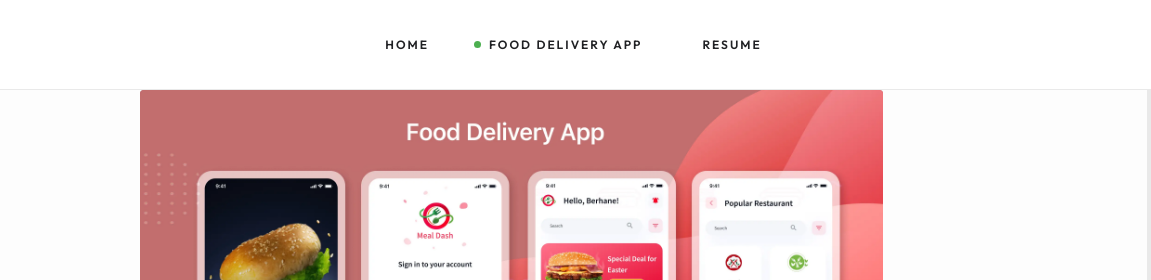
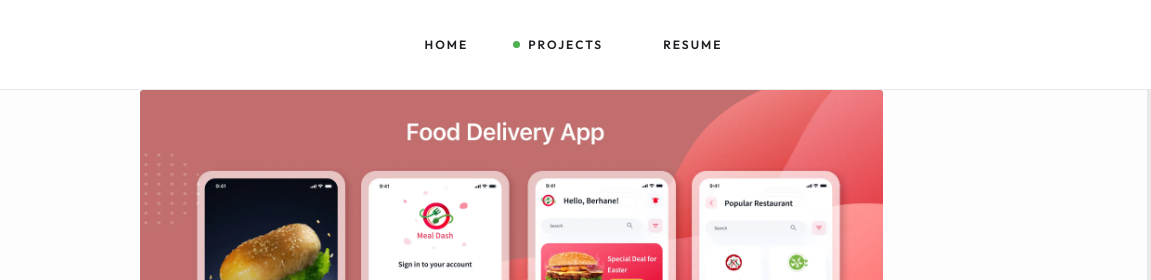
Before and after one commit to designspecial/brexfolio, a plain HTML site: page food_delivery.html in a window 1280 px wide. Shown: the top 280 px of the page, 129-1280 px from the left. Drawn offline with Linux system fonts and the light colour scheme.

Commit message:
commint new

```diff
--- a/food_delivery.html
+++ b/food_delivery.html
@@ -53,7 +53,7 @@
                                 <a href="index.html">Home</a>
                             </li>
                             <li class="mil-has-children mil-active">
-                                <a href="">Food Delivery App</a>
+                                <a href="">Projects</a>
                                 <ul>
                                     <li><a href="#">Job Finder App</a></li>
                                     <li><a href="#">E-learning Website</a></li>
```
